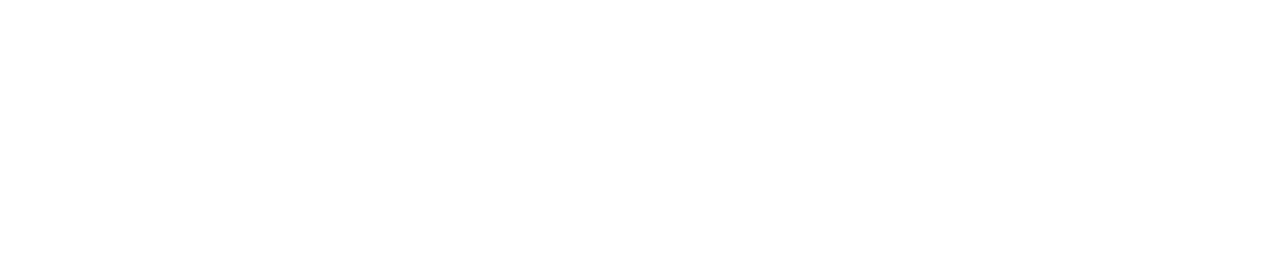
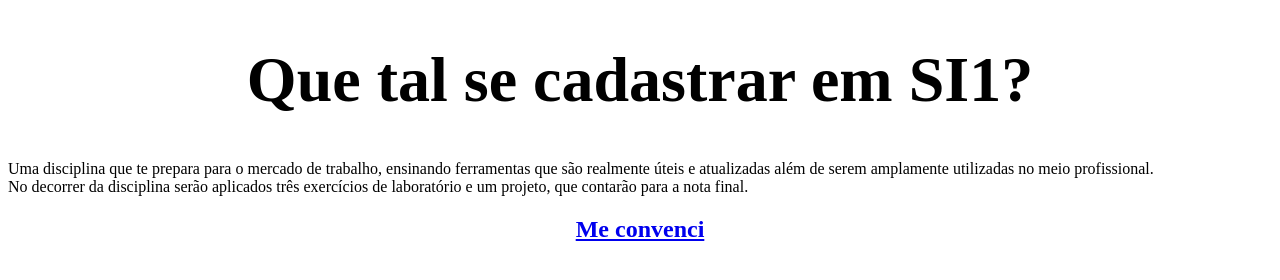
Before and after one commit to jdiogo/si1-lab1, a plain HTML site: page estatica-simples/index.html in a window 1280 px wide. Drawn offline with Linux system fonts and the light colour scheme.

Commit message:
estatica-simples terminada

```diff
--- a/estatica-simples/index.html
+++ b/estatica-simples/index.html
@@ -1,10 +1,51 @@
 <!DOCTYPE html>
 <html>
 <head lang="en">
+    <!-- dessa forma você pode mudar os valores que ja vem predefinidos. -->
+    <style>
+        h1 {
+            display: block;
+            font-size: 4em;
+            margin-top: 0.67em;
+            margin-bottom: 0.67em;
+            margin-left: 0;
+            margin-right: 0;
+            font-weight: bold;
+        }
+    </style>
     <meta charset="UTF-8">
-    <title></title>
+    <title>SI1 Apresentação</title>
 </head>
 <body>
+<!-- Alinha o texto no centro da página, a fonte usada eh h1, predefinida acima -->
+<div align = "center">
+    <h1>Que tal se cadastrar em SI1?</h1>
+</div>
+
+<p>Uma disciplina que te prepara para o mercado de trabalho, ensinando ferramentas que são realmente úteis e atualizadas
+    além de serem amplamente utilizadas no meio profissional.<br>
+    No decorrer da disciplina serão aplicados três exercícios de laboratório e um projeto, que contarão para a nota final.
+</p>
+
+
+
+
+
+<!-- O objeto A é um onclick, qualquer coisa colocada dentro do corpo de A vai te levar
+ a outra pagina se clicar nele, seja um texto ou uma imagem.-->
+
+<A href="segundapagina.html">
+
+    <!-- o div alinha a imagem no centro da tela -->
+    <div align = "center">
+        <h2>Me convenci</h2>
+
+    </div>
+</A>
+
+
+
+
 
 </body>
 </html>
```
Also changed, not shown: estatica-simples/segundapagina.html (+17 -4 lines), estatica-simples/terceirapagina.html (+8 -1 lines).
